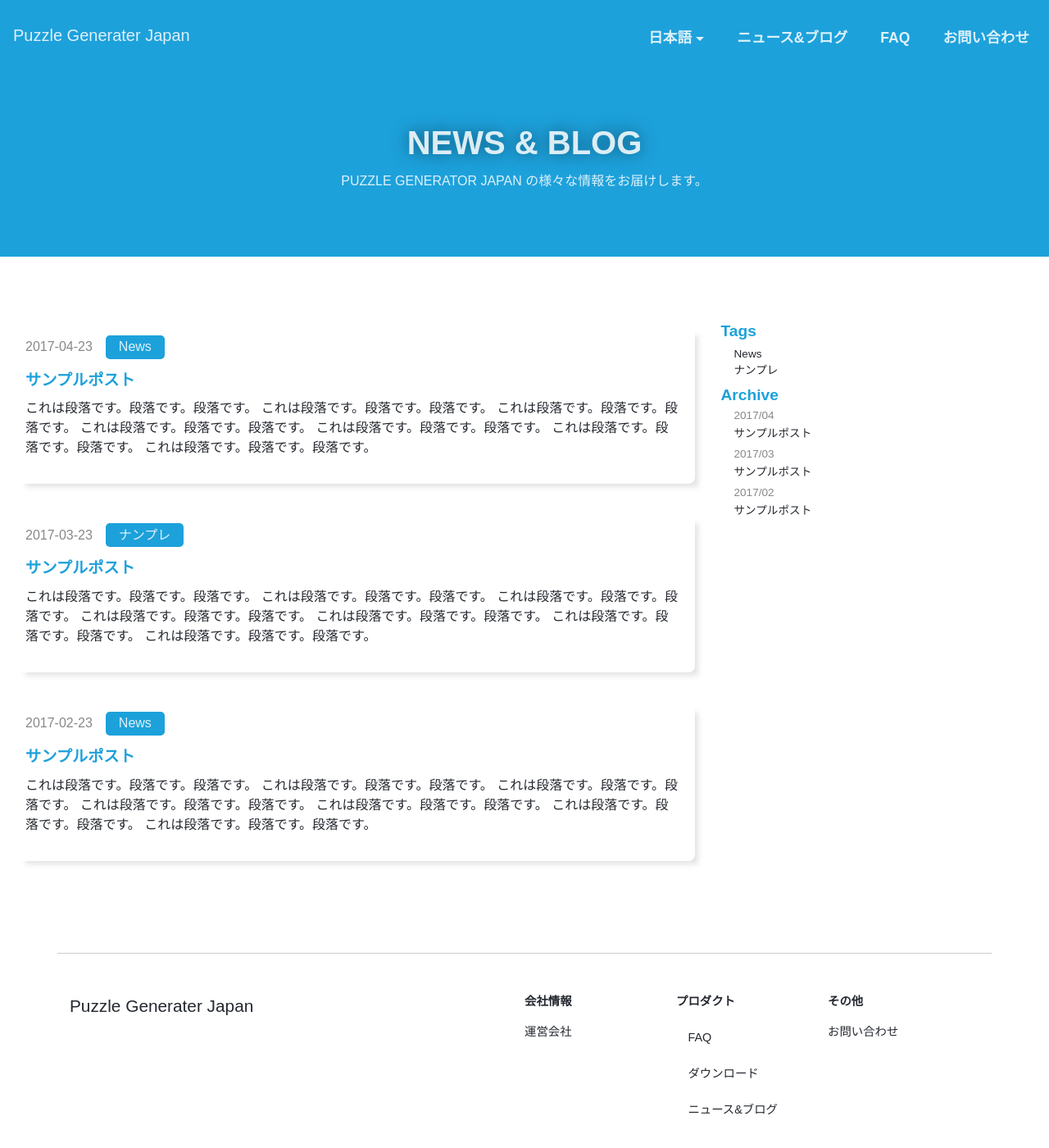
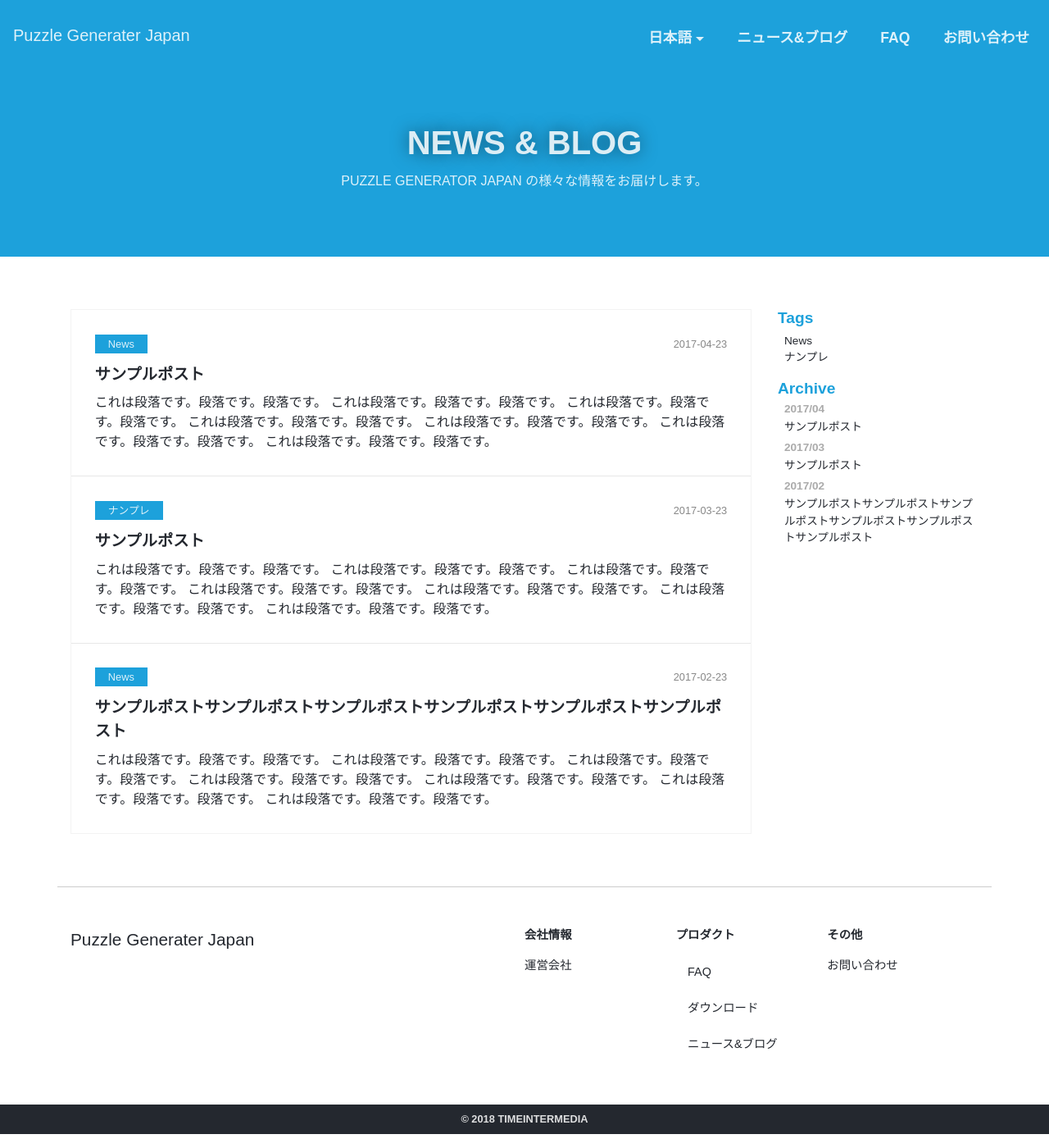
Before and after one commit to timedia/puzzle.gr.jp, a Jekyll site: the page built from blog.html, in a window 1280 px wide and 1400 px high. Shown: the whole window at 82% size. Built offline with Jekyll 4.4.1, drawn with Linux system fonts in a browser that asks for light colours; nearby versions of some CDN libraries.

Commit message:
Fix blog list page design

```diff
--- a/_layouts/post.html
+++ b/_layouts/post.html
@@ -13,7 +13,7 @@
 
 </header>
 
-<div class="row container">
+<div class="row container blog-page">
   <div class="col-lg-9">
     <div class="blog-article-header">
         <span class="blog-article-date">{{ page.date | date: '%Y-%m-%d' }}</span>
--- a/_posts/2017-02-23-samplepost.md
+++ b/_posts/2017-02-23-samplepost.md
@@ -1,6 +1,6 @@
 ---
 layout: post
-title: サンプルポスト
+title: サンプルポストサンプルポストサンプルポストサンプルポストサンプルポストサンプルポスト
 tags: News
 ---
 
--- a/_sass/blog.scss
+++ b/_sass/blog.scss
@@ -1,3 +1,7 @@
+.blog-page {
+    margin: auto;
+}
+
 .blog-side-nav {
     display: none;
 
@@ -6,18 +10,19 @@
         display: block;
         padding-left: 2rem;
 
+        .blog-side-nav-tag {
+            margin-bottom: 1rem;
+        }
+
         .blog-side-nav-title {
             font-size: 1.2rem;
             font-weight: bold;
             margin-bottom: .5rem;
-
-            a {
-                color: $color-blue;
-            }
+            color: $color-blue;
         }
 
         ul {
-            padding: 0 0 0 1rem;
+            padding: 0 0 0 .5rem;
             margin-bottom: .5rem;
 
             li {
@@ -28,54 +33,76 @@
 
         h4 {
             margin-bottom: .25rem;
-            color: $color-font-gray;
-            padding-left: 1rem;
+            color: rgba($color-font-gray, .7);
             font-size: .85rem;
+            padding-left: .5rem;
+            font-weight: bold;
         }
     }
 }
 
 .blog-list {
 
-    .blog-list-item {
+    border: 1px solid rgba($color-font-gray, .1);
 
-        margin-bottom: 2rem;
-        padding: 1rem;
-        -webkit-box-shadow: 10px 10px 6px -6px rgba(#777, .2);
-        box-shadow: 10px 10px 6px -6px rgba(#777, .2);
-        border-radius: .5rem;
+    a {
+        border-bottom: 1px solid rgba($color-font-gray, .2);
+        display: block;
+
+        &:last-child {
+            border-bottom: none;
+        }
 
 
-        .blog-list-date {
-            display: table-cell;
-            color: $color-font-gray;
-            padding-right: 1rem;
+        &:hover {
+            text-decoration: none;
+            color: $color-font;
+            background-color: rgba($color-font-gray, .1);
+            display: block;
         }
 
-        .blog-list-tag {
-            display: table-cell;
-            background-color: $color-blue;
-            padding: 0.15rem 1rem;
-            border-radius: 5px;
+        li.blog-list-item {
+            padding: .8rem;
 
-            a {
+            @media (min-width: $md-min-width) {
+                padding: 1.2rem;
+            }
+
+            @media (min-width: $md-min-width) {
+                padding: 1.8rem;
+            }
+
+            .blog-date-wrapper {
+                text-align: right;
+
+                .blog-date {
+                    display: inline;
+                    color: $color-font-gray;
+                    font-size: 0.8rem;
+                    text-align: left;
+                }
+            }
+
+            .blog-tag {
+                background-color: $color-blue;
+                display: inline;
+                padding: .25rem 1rem;
+                font-size: 0.8rem;
                 color: $color-font-white;
             }
-        }
 
-        .blog-list-title {
-            font-size: 1.2rem;
-            margin-top: .75rem;
-            font-weight: bold;
+            .blog-list-title {
+                font-size: 1.2rem;
+                margin-top: .75rem;
+                margin-bottom: .5rem;
+                font-weight: bold;
 
-            a {
-                color: $color-blue;
             }
-        }
 
-        .blog-list-excerpt {
-            margin-top: .5rem;
+            .blog-list-excerpt p {
+                margin: 0;
 
+            }
         }
     }
 }
--- a/_sass/common.scss
+++ b/_sass/common.scss
@@ -5,14 +5,26 @@
 }
 
 .container {
-    padding-top: 5rem;
-    padding-bottom: 5rem;
+    padding: 1rem 0.5rem;
+    width: 100%;
+    margin-bottom: auto;
+
+    @media (min-width: $md-min-width) {
+        padding: 2rem 1rem;
+        width: 100%;
+    }
+
+    @media (min-width: $lg-min-width) {
+        padding: 4rem 1rem;
+        max-width: 1140px;
+    }
+
 }
 
 a {
     color: $color-font;
 
     :hover {
-        color: $color-blue;
+        text-decoration: none;
     }
 }
--- a/_sass/reset.scss
+++ b/_sass/reset.scss
@@ -9,6 +9,7 @@
 ul {
     list-style: none;
     padding: 0;
+    margin-bottom: 0;
 }
 
 li {
--- a/blog.html
+++ b/blog.html
@@ -14,19 +14,27 @@
 
 </header>
 
-<div class="row container">
+<div class="row container blog-page">
 
     <div class="col-lg-9 blog-list">
         <ul>
 
             {% for post in site.posts %}
 
-            <li class="blog-list-item">
-                <div class="blog-list-date"><time>{{ post.date | date: '%Y-%m-%d' }}</time></div>
-                <div class="blog-list-tag"><a href="{{ site.baseurl }}/tags#{{ post.tags }}">{{ post.tags }}</a></div>
-                <div class="blog-list-title"> <a href="{{ post.url | prepend: site.baseurl }}">{{ post.title }}</a></div>
-                <div class="blog-list-excerpt">{{ post.excerpt }}</div>
-            </li>
+            <a href="{{ post.url | prepend: site.baseurl }}">
+                <li class="blog-list-item">
+                    <div class="row">
+                        <div class="col-6">
+                            <div class="blog-tag">{{ post.tags }}</div>
+                        </div>
+                        <div class="col-6 blog-date-wrapper">
+                            <div class="blog-date"><time>{{ post.date | date: '%Y-%m-%d' }}</time></div>
+                        </div>
+                    </div>
+                    <div class="blog-list-title">{{ post.title }}</div>
+                    <div class="blog-list-excerpt">{{ post.excerpt }}</div>
+                </li>
+            </a>
 
             {% endfor %}
 
@@ -35,14 +43,14 @@
 
     <div class="col-lg-3 blog-side-nav">
 
-        <div class="blog-side-nav-category">
-            <h3 class="blog-side-nav-title"><a href="{{ site.baseurl }}/tags">Tags</a></h3>
+        <div class="blog-side-nav-tag">
+            <h3 class="blog-side-nav-title">Tags</h3>
             {%- include tag_cloud.html -%}
 
         </div>
 
         <div class="blog-side-nav-archive">
-            <h3 class="blog-side-nav-title"><a href="{{ site.baseurl }}/Archive">Archive</a></h3>
+            <h3 class="blog-side-nav-title">Archive</h3>
             {%- include post_archive.html -%}
         </div>
 
```
